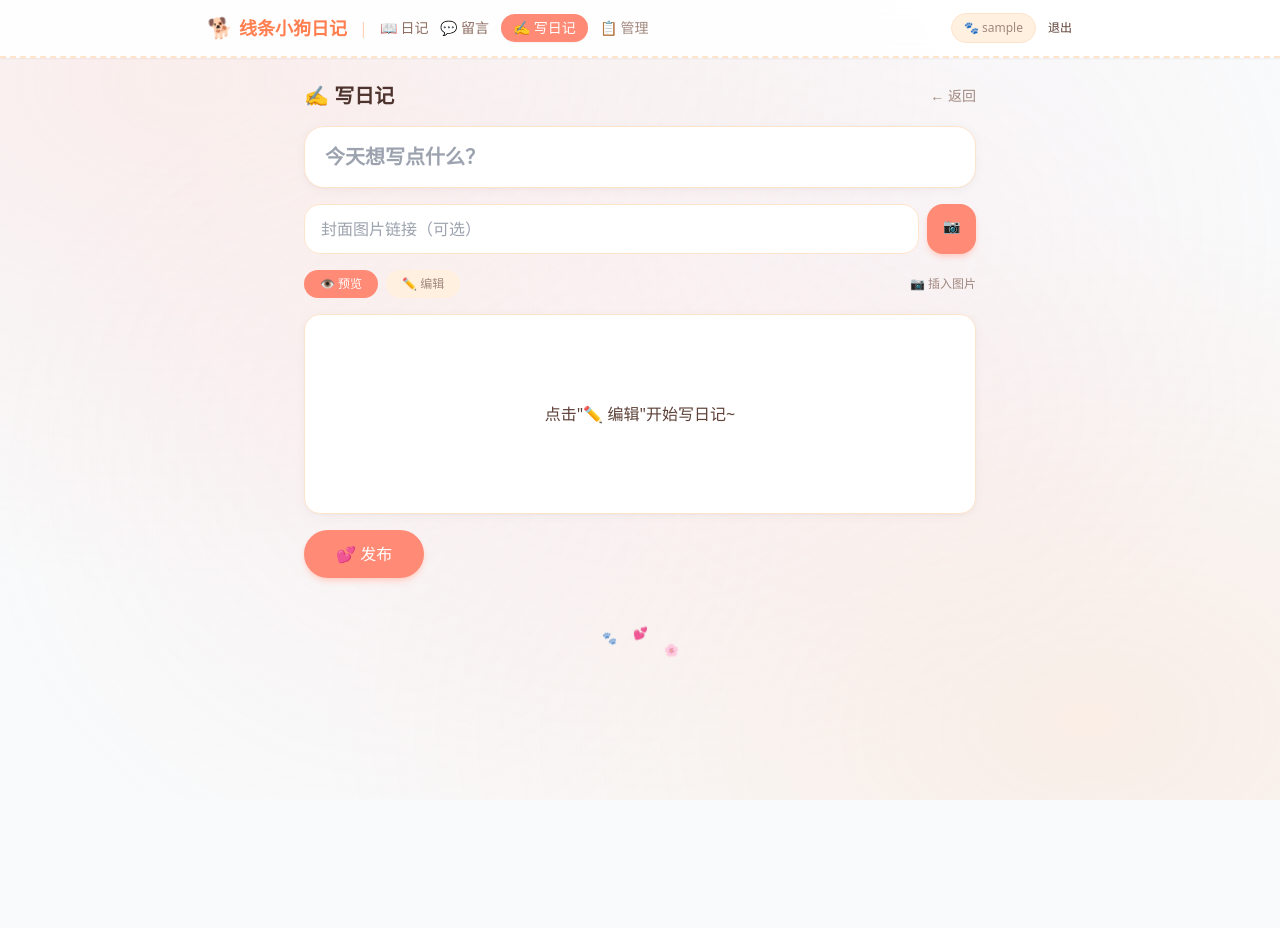
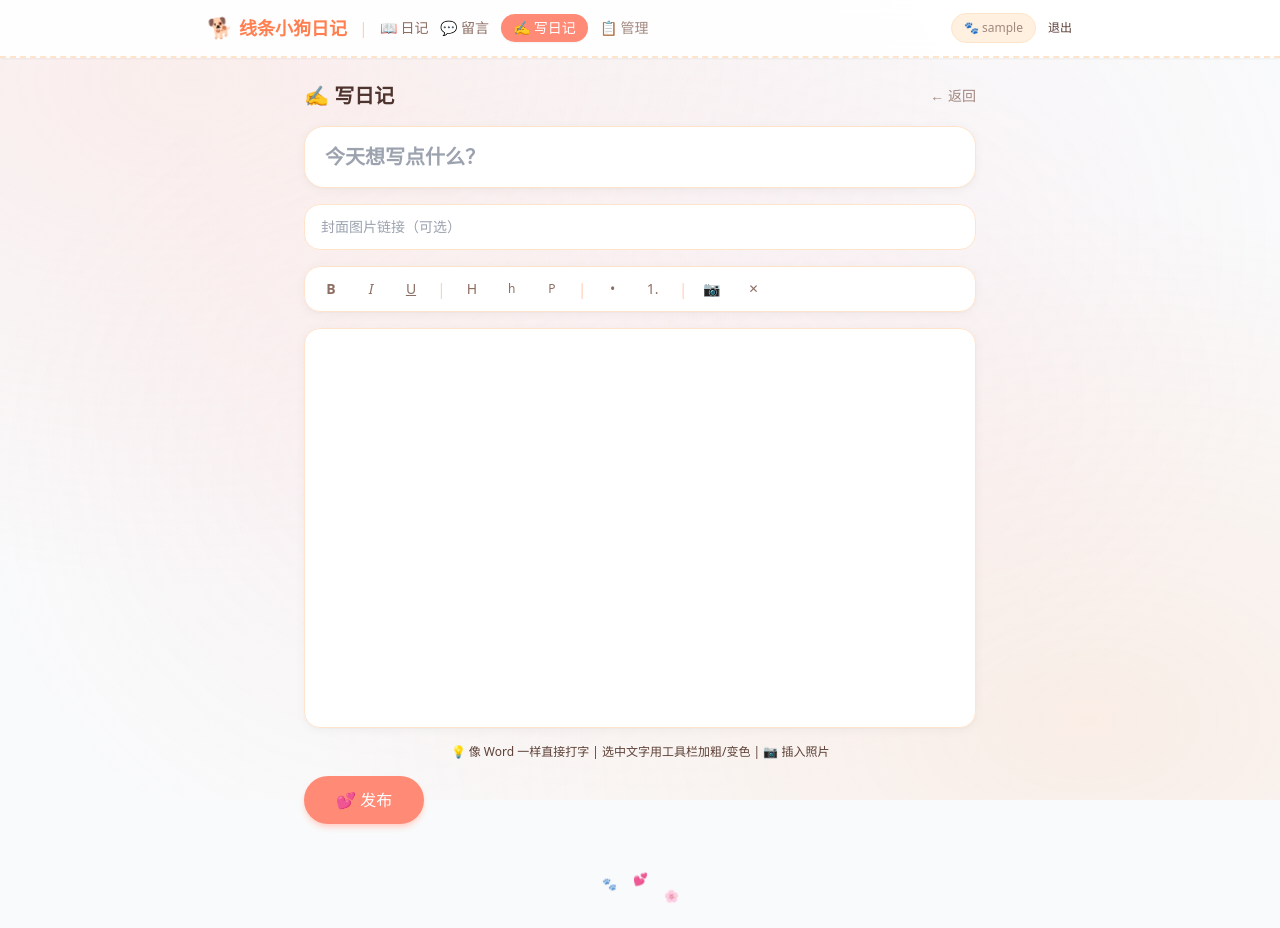
Before and after one commit to cyh-666-comi/blog, a React (Vite) app in the folder client/: page /admin/diaries/new in a window 1280 px wide. Before the commit the page ends 800 px from the top, so only its background shows below. Built offline with nearby package versions, Linux system fonts and the light colour scheme; sample sign-in values are in the browser's storage.

Commit message:
feat: 所见即所得编辑器 - 像Word一样直接打字

```diff
--- a/client/src/pages/admin/DiaryEditor.jsx
+++ b/client/src/pages/admin/DiaryEditor.jsx
@@ -1,4 +1,4 @@
-import { useState, useEffect } from 'react';
+import { useState, useEffect, useRef } from 'react';
 import { useNavigate, useParams } from 'react-router-dom';
 import { articlesAPI, uploadAPI } from '../../api/client';
 import { useAuth } from '../../context/AuthContext';
@@ -7,46 +7,62 @@ export default function DiaryEditor() {
   const { id } = useParams();
   const isEdit = !!id;
   const navigate = useNavigate();
+  const editorRef = useRef(null);
   const { isUser } = useAuth();
 
   const [title, setTitle] = useState('');
-  const [content, setContent] = useState('');
   const [coverImage, setCoverImage] = useState('');
   const [saving, setSaving] = useState(false);
   const [uploading, setUploading] = useState(false);
   const [error, setError] = useState('');
   const [success, setSuccess] = useState('');
-  const [editing, setEditing] = useState(false);
   const [confirmDelete, setConfirmDelete] = useState(false);
 
   useEffect(() => {
     if (!isUser) navigate('/home');
     if (isEdit) {
       articlesAPI.getById(id).then(a => {
-        setTitle(a.title || ''); setContent(a.content || ''); setCoverImage(a.cover_image || '');
+        setTitle(a.title || '');
+        setCoverImage(a.cover_image || '');
+        if (editorRef.current) editorRef.current.innerHTML = a.content || '';
       }).catch(err => setError('加载失败: ' + err.message));
     }
   }, [id, isEdit]);
 
-  const handleUpload = async (e) => {
+  // 工具栏命令
+  const exec = (cmd, val) => {
+    document.execCommand(cmd, false, val);
+    editorRef.current?.focus();
+  };
+
+  // 插入图片
+  const insertImage = async (e) => {
     const f = e.target.files?.[0]; if (!f) return;
     setUploading(true);
     try {
       const r = await uploadAPI.uploadImage(f);
       const url = (r.url.startsWith('/') || r.url.startsWith('data:')) ? r.url : `/${r.url}`;
-      setContent(prev => prev + `<img src="${url}" alt="${f.name}" /><br/>`);
+      exec('insertImage', url);
+      // 让图片可调整大小
+      const imgs = editorRef.current?.querySelectorAll('img');
+      if (imgs?.length) {
+        const last = imgs[imgs.length - 1];
+        last.style.maxWidth = '100%';
+        last.style.borderRadius = '12px';
+        last.style.margin = '12px 0';
+      }
     } catch (err) { alert('上传失败: ' + err.message); }
     finally { setUploading(false); }
   };
 
-  const handleSubmit = async (e) => {
-    e?.preventDefault();
+  const handleSubmit = async () => {
     if (!title.trim()) { setError('请输入标题'); return; }
     setSaving(true); setError(''); setSuccess('');
+    const content = editorRef.current?.innerHTML || '';
     try {
       const data = { title, content, cover_image: coverImage, status: 'published' };
       if (isEdit) { await articlesAPI.update(id, data); setSuccess('日记已更新！💕'); }
-      else { await articlesAPI.create(data); setSuccess('日记已发布！💕'); navigate('/home'); return; }
+      else { await articlesAPI.create(data); setSuccess('日记已发布！'); navigate('/home'); return; }
     } catch (err) { setError(err.message); }
     finally { setSaving(false); }
   };
@@ -57,7 +73,13 @@ export default function DiaryEditor() {
     catch (err) { alert(err.message); }
   };
 
-  const inp = "w-full px-4 py-3 bg-white border border-warm-200 rounded-2xl text-brown-700 placeholder-brown-300 focus:outline-none focus:border-coral-300 transition";
+  useEffect(() => {
+    const h = (e) => { if ((e.ctrlKey || e.metaKey) && e.key === 's') { e.preventDefault(); handleSubmit(); } };
+    window.addEventListener('keydown', h);
+    return () => window.removeEventListener('keydown', h);
+  }, [title, coverImage, isEdit, id]);
+
+  const btn = "p-2 text-brown-500 hover:bg-coral-50 hover:text-coral-500 rounded-xl transition text-sm font-medium min-w-[36px]";
 
   return (
     <div className="max-w-2xl mx-auto">
@@ -78,42 +100,56 @@ export default function DiaryEditor() {
         {/* 封面图 */}
         <div className="flex gap-2">
           <input type="text" value={coverImage} onChange={e => setCoverImage(e.target.value)}
-            className={inp + " flex-1"} placeholder="封面图片链接（可选）" />
-          <label className={`px-4 py-3 rounded-2xl text-sm cursor-pointer transition font-medium ${uploading ? 'bg-warm-200 text-brown-400' : 'bg-coral-400 text-white hover:bg-coral-500 shadow-md shadow-coral-200'}`}>
-            {uploading ? '⏳' : '📷'}
-            <input type="file" accept="image/*" onChange={handleUpload} className="hidden" disabled={uploading} />
-          </label>
+            className="flex-1 px-4 py-3 bg-white border border-warm-200 rounded-2xl text-brown-700 placeholder-brown-300 focus:outline-none focus:border-coral-300 transition text-sm"
+            placeholder="封面图片链接（可选）" />
         </div>
         {coverImage && <img src={coverImage} alt="封面" className="w-full h-48 object-cover rounded-2xl border border-warm-200" />}
 
-        {/* 切换按钮 */}
-        <div className="flex items-center gap-2">
-          <button type="button" onClick={() => setEditing(false)}
-            className={`text-xs px-4 py-1.5 rounded-full transition ${!editing ? 'bg-coral-400 text-white' : 'bg-warm-100 text-brown-400'}`}>👁 预览</button>
-          <button type="button" onClick={() => setEditing(true)}
-            className={`text-xs px-4 py-1.5 rounded-full transition ${editing ? 'bg-coral-400 text-white' : 'bg-warm-100 text-brown-400'}`}>✏️ 编辑</button>
-          <span className="flex-1" />
-          <label className="text-xs text-brown-400 hover:text-coral-500 transition cursor-pointer">
-            📷 插入图片
-            <input type="file" accept="image/*" onChange={handleUpload} className="hidden" disabled={uploading} />
+        {/* 工具栏 */}
+        <div className="flex items-center gap-1 bg-white border border-warm-200 rounded-2xl px-2 py-1 shadow-card flex-wrap">
+          <button onClick={() => exec('bold')} className={btn} title="加粗"><b>B</b></button>
+          <button onClick={() => exec('italic')} className={btn} title="斜体"><i>I</i></button>
+          <button onClick={() => exec('underline')} className={btn} title="下划线"><u>U</u></button>
+          <span className="text-warm-300 mx-1">|</span>
+          <button onClick={() => exec('formatBlock', '<h2>')} className={btn} title="大标题">H</button>
+          <button onClick={() => exec('formatBlock', '<h3>')} className={btn + " text-xs"} title="小标题">h</button>
+          <button onClick={() => exec('formatBlock', '<p>')} className={btn + " text-xs"} title="正文">P</button>
+          <span className="text-warm-300 mx-1">|</span>
+          <button onClick={() => exec('insertUnorderedList')} className={btn} title="列表">•</button>
+          <button onClick={() => exec('insertOrderedList')} className={btn} title="编号">1.</button>
+          <span className="text-warm-300 mx-1">|</span>
+          <label className={`${btn} cursor-pointer ${uploading ? 'opacity-40' : ''}`} title="插入图片">
+            📷<input type="file" accept="image/*" onChange={insertImage} className="hidden" disabled={uploading} />
           </label>
+          <button onClick={() => exec('removeFormat')} className={btn + " text-xs"} title="清除格式">✕</button>
         </div>
 
-        {/* 内容区 */}
-        {!editing && content ? (
-          <div className="article-content bg-white border border-warm-200 rounded-2xl p-5 min-h-[200px] shadow-card"
-            dangerouslySetInnerHTML={{ __html: content }} />
-        ) : !editing && !content ? (
-          <div className="bg-white border border-warm-200 rounded-2xl p-5 min-h-[200px] shadow-card flex items-center justify-center text-brown-300">
-            <p>点击"✏️ 编辑"开始写日记~</p>
-          </div>
-        ) : (
-          <textarea value={content} onChange={e => setContent(e.target.value)}
-            className="w-full px-5 py-4 bg-white border border-warm-200 rounded-2xl font-mono text-sm min-h-[300px] resize-y focus:outline-none focus:border-coral-300 text-brown-700 placeholder-brown-300 shadow-card"
-            placeholder="写点什么...&#10;&#10;小提示：换行会自动分段，插入图片用 📷 按钮" />
+        {/* 编辑器：所见即所得 */}
+        <div
+          ref={editorRef}
+          contentEditable
+          suppressContentEditableWarning
+          className="w-full min-h-[400px] bg-white border border-warm-200 rounded-2xl p-6 text-brown-700 leading-8 focus:outline-none focus:border-coral-300 shadow-card text-base"
+          style={{ whiteSpace: 'pre-wrap' }}
+          data-placeholder="开始写日记吧... 💕"
+          onKeyDown={(e) => {
+            if (e.key === 'Enter' && !e.shiftKey) {
+              // 回车自动分段
+            }
+            // Ctrl+B/I/U 快捷键
+            if ((e.ctrlKey || e.metaKey) && e.key === 'b') { e.preventDefault(); exec('bold'); }
+            if ((e.ctrlKey || e.metaKey) && e.key === 'i') { e.preventDefault(); exec('italic'); }
+          }}
+        />
+
+        {/* 占位提示 */}
+        {!isEdit && (
+          <p className="text-xs text-brown-300 text-center -mt-2">
+            💡 像 Word 一样直接打字 | 选中文字用工具栏加粗/变色 | 📷 插入照片
+          </p>
         )}
 
-        {/* 按钮 */}
+        {/* 底部按钮 */}
         <div className="flex items-center gap-3">
           <button onClick={handleSubmit} disabled={saving}
             className="px-8 py-3 bg-coral-400 text-white rounded-full hover:bg-coral-500 disabled:opacity-50 transition font-medium shadow-md shadow-coral-200">
```
